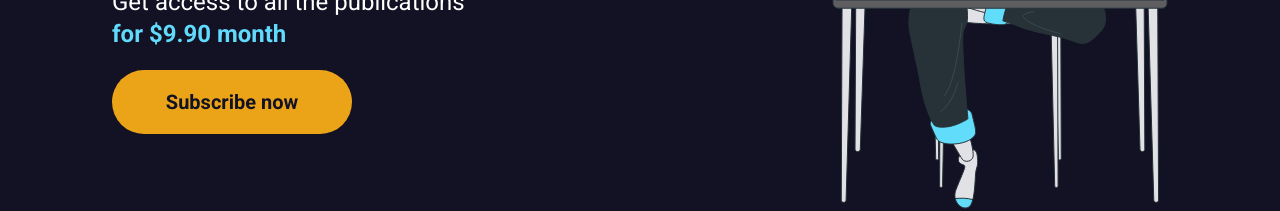
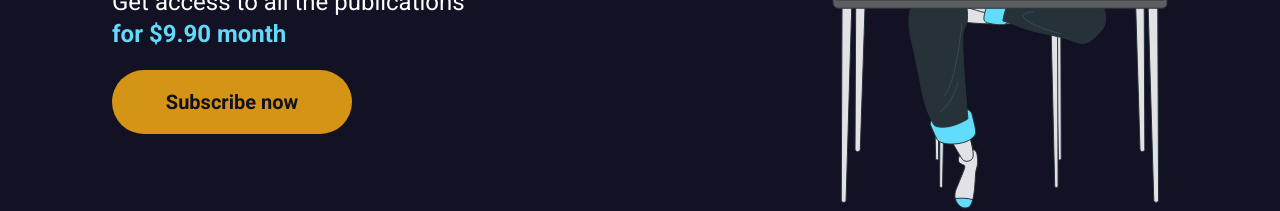
Before and after one commit to angolaw/ignews, a Next.js app: page / in a window 1280 px wide. In both pictures the pointer is over the button "Subscribe now". Shown: the part 412-623 px from the top of the page. Built offline with nearby package versions, Linux system fonts and the light colour scheme.

Commit message:
add hover effect

```diff
--- a/src/components/CustomButton/styles.module.scss
+++ b/src/components/CustomButton/styles.module.scss
@@ -10,4 +10,8 @@
   display: flex;
   align-items: center;
   justify-content: center;
+  transition: filter 0.2s;
+  &:hover {
+    filter: brightness(0.9);
+  }
 }
```
